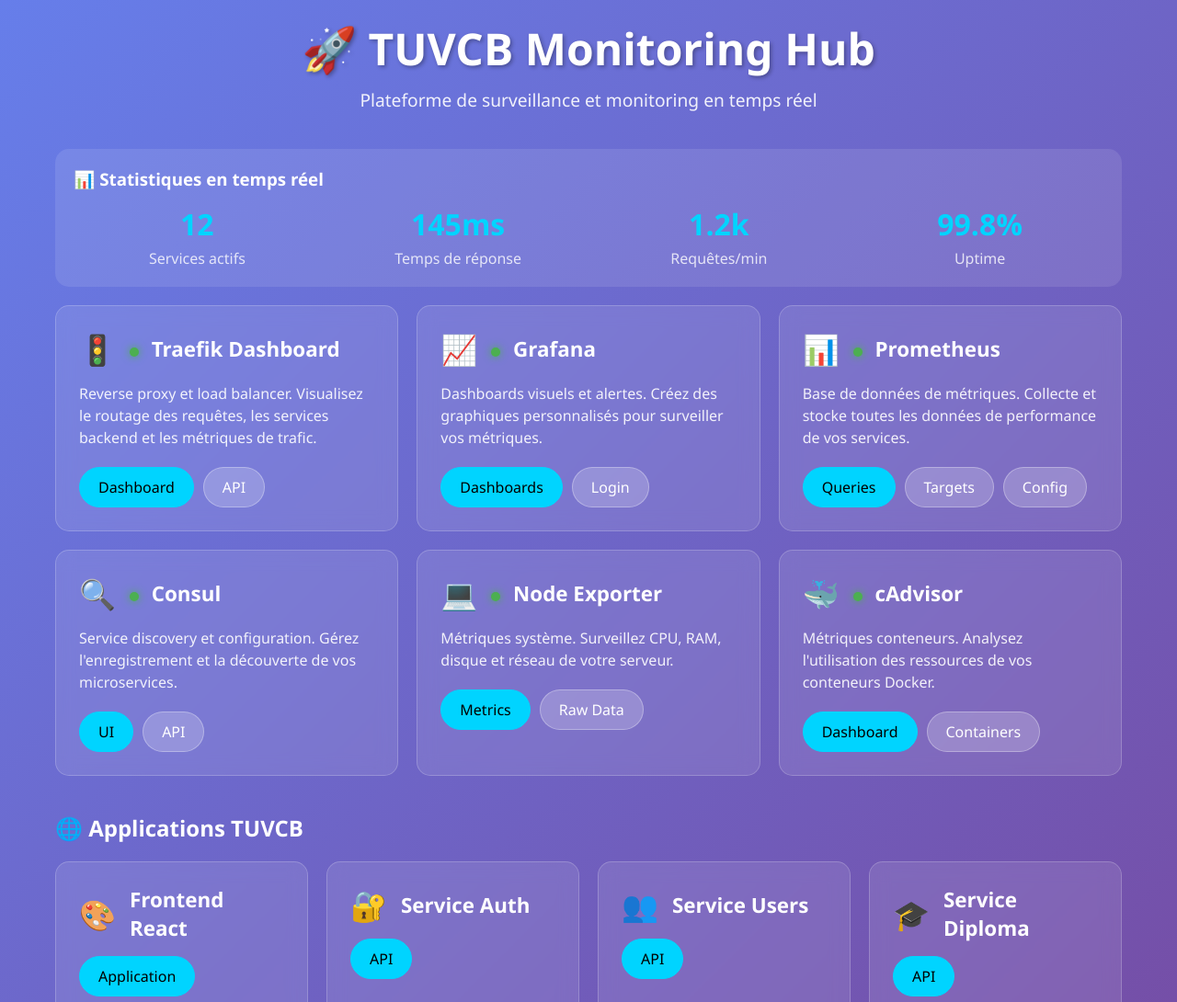
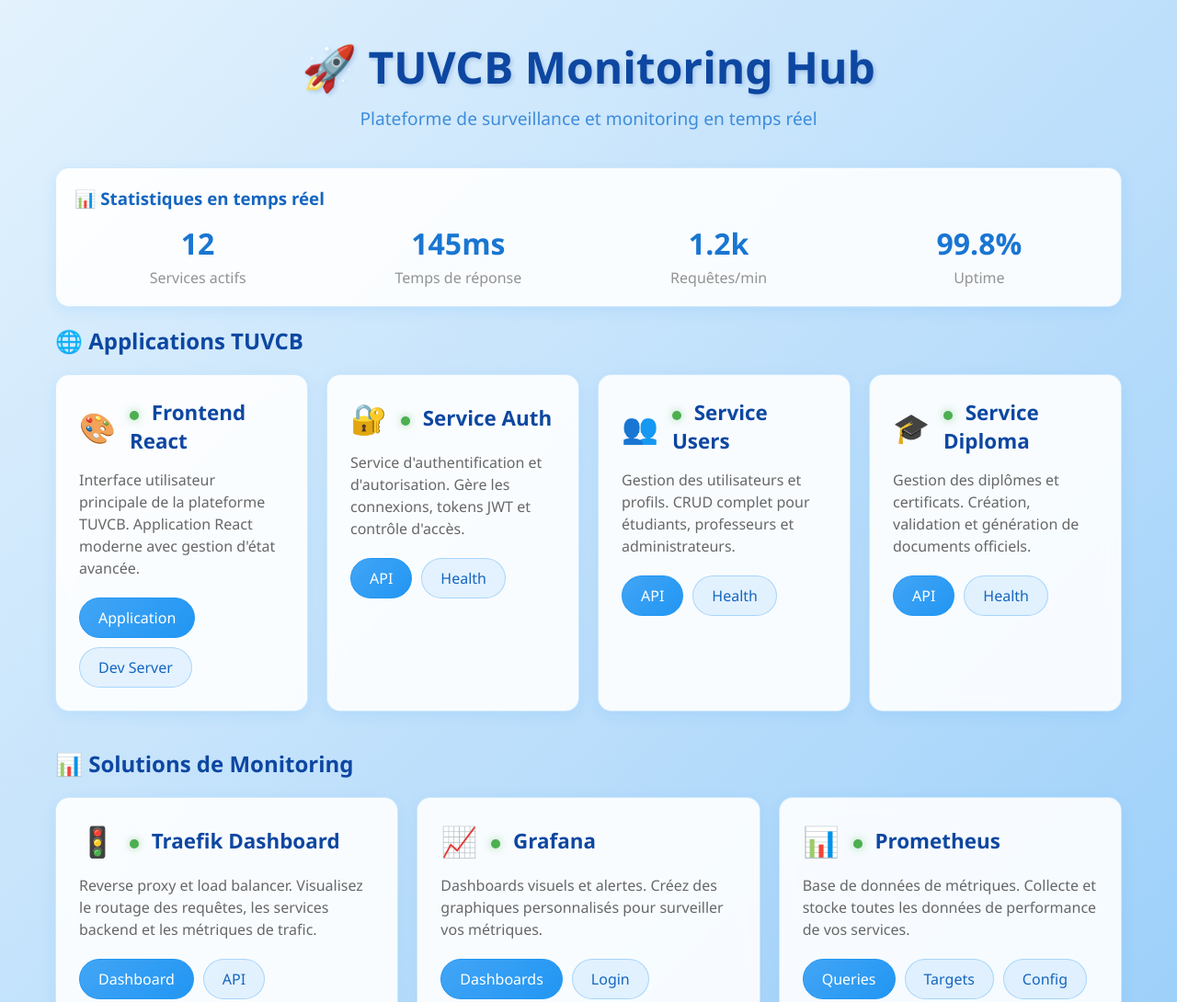
Before and after one commit to tek-up-vcb/tuvcb-orchestration, a plain HTML site: page monitoring-hub/index.html in a window 1280 px wide. Shown: the top 1090 px of the page at 92% size. Drawn offline with Linux system fonts and the light colour scheme.

Commit message:
feat: Revamp monitoring hub UI with improved styles and new application cards

```diff
--- a/monitoring-hub/index.html
+++ b/monitoring-hub/index.html
@@ -13,9 +13,10 @@
 
         body {
             font-family: 'Segoe UI', Tahoma, Geneva, Verdana, sans-serif;
-            background: linear-gradient(135deg, #667eea 0%, #764ba2 100%);
+            background: linear-gradient(135deg, #e3f2fd 0%, #bbdefb 50%, #90caf9 100%);
             min-height: 100vh;
-            color: white;
+            padding: 20px;
+            color: #1565c0;
         }
 
         .container {
@@ -32,12 +33,14 @@
         h1 {
             font-size: 3rem;
             margin-bottom: 10px;
-            text-shadow: 2px 2px 4px rgba(0,0,0,0.3);
+            color: #0d47a1;
+            text-shadow: 2px 2px 4px rgba(13, 71, 161, 0.2);
         }
 
         .subtitle {
             font-size: 1.2rem;
-            opacity: 0.9;
+            opacity: 0.8;
+            color: #1976d2;
         }
 
         .monitoring-grid {
@@ -48,17 +51,18 @@
         }
 
         .monitoring-card {
-            background: rgba(255, 255, 255, 0.1);
+            background: rgba(255, 255, 255, 0.9);
             backdrop-filter: blur(10px);
             border-radius: 15px;
             padding: 25px;
             transition: transform 0.3s ease, box-shadow 0.3s ease;
-            border: 1px solid rgba(255, 255, 255, 0.2);
+            border: 1px solid rgba(33, 150, 243, 0.2);
+            box-shadow: 0 4px 15px rgba(33, 150, 243, 0.1);
         }
 
         .monitoring-card:hover {
             transform: translateY(-5px);
-            box-shadow: 0 10px 30px rgba(0,0,0,0.3);
+            box-shadow: 0 10px 30px rgba(33, 150, 243, 0.3);
         }
 
         .card-header {
@@ -75,12 +79,14 @@
         .card-title {
             font-size: 1.4rem;
             font-weight: bold;
+            color: #0d47a1;
         }
 
         .card-description {
             margin-bottom: 20px;
-            opacity: 0.9;
+            opacity: 0.8;
             line-height: 1.5;
+            color: #424242;
         }
 
         .card-links {
@@ -91,29 +97,31 @@
 
         .btn {
             padding: 10px 20px;
-            background: rgba(255, 255, 255, 0.2);
-            border: 1px solid rgba(255, 255, 255, 0.3);
+            background: rgba(33, 150, 243, 0.1);
+            border: 1px solid rgba(33, 150, 243, 0.3);
             border-radius: 25px;
-            color: white;
+            color: #1565c0;
             text-decoration: none;
             transition: all 0.3s ease;
             font-weight: 500;
         }
 
         .btn:hover {
-            background: rgba(255, 255, 255, 0.3);
+            background: rgba(33, 150, 243, 0.2);
             transform: scale(1.05);
+            color: #0d47a1;
         }
 
         .btn-primary {
-            background: #00d4ff;
-            border-color: #00d4ff;
-            color: #000;
+            background: linear-gradient(135deg, #42a5f5, #2196f3);
+            border-color: #2196f3;
+            color: #ffffff;
         }
 
         .btn-primary:hover {
-            background: #00a8cc;
-            border-color: #00a8cc;
+            background: linear-gradient(135deg, #1e88e5, #1976d2);
+            border-color: #1976d2;
+            color: #ffffff;
         }
 
         .status-indicator {
@@ -126,19 +134,21 @@
 
         .status-online {
             background: #4CAF50;
-            box-shadow: 0 0 10px #4CAF50;
+            box-shadow: 0 0 10px rgba(76, 175, 80, 0.5);
         }
 
         .status-offline {
             background: #f44336;
-            box-shadow: 0 0 10px #f44336;
+            box-shadow: 0 0 10px rgba(244, 67, 54, 0.5);
         }
 
         .quick-stats {
-            background: rgba(255, 255, 255, 0.1);
+            background: rgba(255, 255, 255, 0.9);
             border-radius: 15px;
             padding: 20px;
             margin-bottom: 20px;
+            border: 1px solid rgba(33, 150, 243, 0.2);
+            box-shadow: 0 4px 15px rgba(33, 150, 243, 0.1);
         }
 
         .stats-grid {
@@ -154,18 +164,20 @@
         .stat-value {
             font-size: 2rem;
             font-weight: bold;
-            color: #00d4ff;
+            color: #1976d2;
         }
 
         .stat-label {
-            opacity: 0.8;
+            opacity: 0.7;
             margin-top: 5px;
+            color: #666;
         }
 
         footer {
             text-align: center;
             padding: 20px;
             opacity: 0.7;
+            color: #1565c0;
         }
 
         @media (max-width: 768px) {
@@ -208,6 +220,83 @@
             </div>
         </div>
 
+        <!-- Applications TUVCB -->
+        <div style="margin-bottom: 40px;">
+            <h2 style="margin-bottom: 20px; color: #0d47a1;">🌐 Applications TUVCB</h2>
+            <div class="monitoring-grid" style="grid-template-columns: repeat(auto-fit, minmax(250px, 1fr));">
+                <div class="monitoring-card">
+                    <div class="card-header">
+                        <div class="card-icon">🎨</div>
+                        <div class="card-title">
+                            <span class="status-indicator status-online"></span>
+                            Frontend React
+                        </div>
+                    </div>
+                    <div class="card-description">
+                        Interface utilisateur principale de la plateforme TUVCB. Application React moderne avec gestion d'état avancée.
+                    </div>
+                    <div class="card-links">
+                        <a href="http://app.localhost" class="btn btn-primary" target="_blank">Application</a>
+                        <a href="http://localhost:5173" class="btn" target="_blank">Dev Server</a>
+                    </div>
+                </div>
+
+                <div class="monitoring-card">
+                    <div class="card-header">
+                        <div class="card-icon">🔐</div>
+                        <div class="card-title">
+                            <span class="status-indicator status-online"></span>
+                            Service Auth
+                        </div>
+                    </div>
+                    <div class="card-description">
+                        Service d'authentification et d'autorisation. Gère les connexions, tokens JWT et contrôle d'accès.
+                    </div>
+                    <div class="card-links">
+                        <a href="http://app.localhost/api/auth" class="btn btn-primary" target="_blank">API</a>
+                        <a href="http://app.localhost/api/auth/health" class="btn" target="_blank">Health</a>
+                    </div>
+                </div>
+
+                <div class="monitoring-card">
+                    <div class="card-header">
+                        <div class="card-icon">👥</div>
+                        <div class="card-title">
+                            <span class="status-indicator status-online"></span>
+                            Service Users
+                        </div>
+                    </div>
+                    <div class="card-description">
+                        Gestion des utilisateurs et profils. CRUD complet pour étudiants, professeurs et administrateurs.
+                    </div>
+                    <div class="card-links">
+                        <a href="http://app.localhost/api/users" class="btn btn-primary" target="_blank">API</a>
+                        <a href="http://app.localhost/api/users/health" class="btn" target="_blank">Health</a>
+                    </div>
+                </div>
+
+                <div class="monitoring-card">
+                    <div class="card-header">
+                        <div class="card-icon">🎓</div>
+                        <div class="card-title">
+                            <span class="status-indicator status-online"></span>
+                            Service Diploma
+                        </div>
+                    </div>
+                    <div class="card-description">
+                        Gestion des diplômes et certificats. Création, validation et génération de documents officiels.
+                    </div>
+                    <div class="card-links">
+                        <a href="http://app.localhost/api/diplomas" class="btn btn-primary" target="_blank">API</a>
+                        <a href="http://app.localhost/api/diplomas/health" class="btn" target="_blank">Health</a>
+                    </div>
+                </div>
+            </div>
+        </div>
+
+        <!-- Solutions de Monitoring -->
+        <div style="margin-top: 40px;">
+            <h2 style="margin-bottom: 20px; color: #0d47a1;">📊 Solutions de Monitoring</h2>
         <div class="monitoring-grid">
             <!-- Traefik Dashboard -->
             <div class="monitoring-card">
@@ -331,53 +420,6 @@
             </div>
         </div>
 
-        <!-- Applications -->
-        <div style="margin-top: 40px;">
-            <h2 style="margin-bottom: 20px;">🌐 Applications TUVCB</h2>
-            <div class="monitoring-grid" style="grid-template-columns: repeat(auto-fit, minmax(250px, 1fr));">
-                <div class="monitoring-card">
-                    <div class="card-header">
-                        <div class="card-icon">🎨</div>
-                        <div class="card-title">Frontend React</div>
-                    </div>
-                    <div class="card-links">
-                        <a href="http://app.localhost" class="btn btn-primary" target="_blank">Application</a>
-                        <a href="http://localhost:5173" class="btn" target="_blank">Dev Server</a>
-                    </div>
-                </div>
-
-                <div class="monitoring-card">
-                    <div class="card-header">
-                        <div class="card-icon">🔐</div>
-                        <div class="card-title">Service Auth</div>
-                    </div>
-                    <div class="card-links">
-                        <a href="http://app.localhost/api/auth" class="btn btn-primary" target="_blank">API</a>
-                    </div>
-                </div>
-
-                <div class="monitoring-card">
-                    <div class="card-header">
-                        <div class="card-icon">👥</div>
-                        <div class="card-title">Service Users</div>
-                    </div>
-                    <div class="card-links">
-                        <a href="http://app.localhost/api/users" class="btn btn-primary" target="_blank">API</a>
-                    </div>
-                </div>
-
-                <div class="monitoring-card">
-                    <div class="card-header">
-                        <div class="card-icon">🎓</div>
-                        <div class="card-title">Service Diploma</div>
-                    </div>
-                    <div class="card-links">
-                        <a href="http://app.localhost/api/diplomas" class="btn btn-primary" target="_blank">API</a>
-                    </div>
-                </div>
-            </div>
-        </div>
-
         <footer>
             <p>🚀 TUVCB Platform - Monitoring Hub | Dernière mise à jour: <span id="last-update"></span></p>
         </footer>
```
